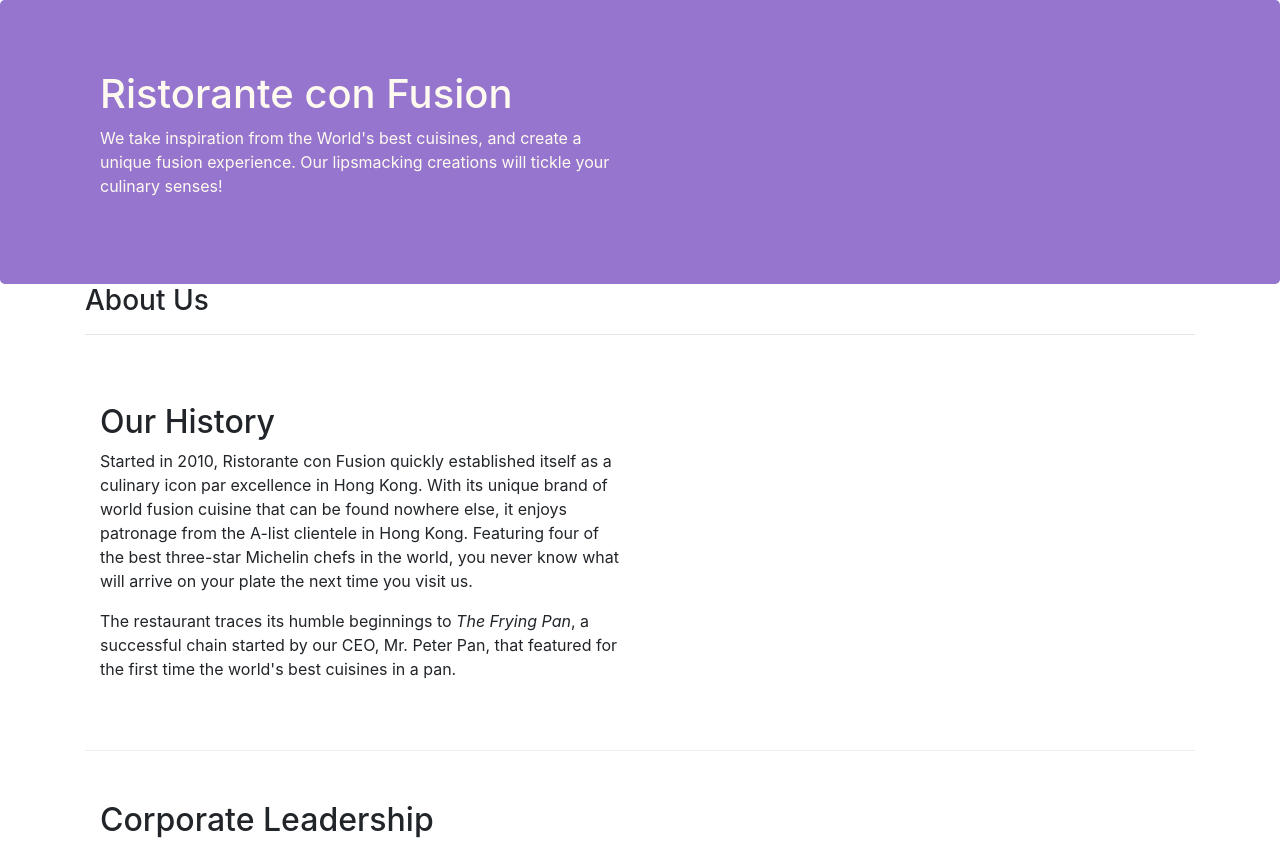
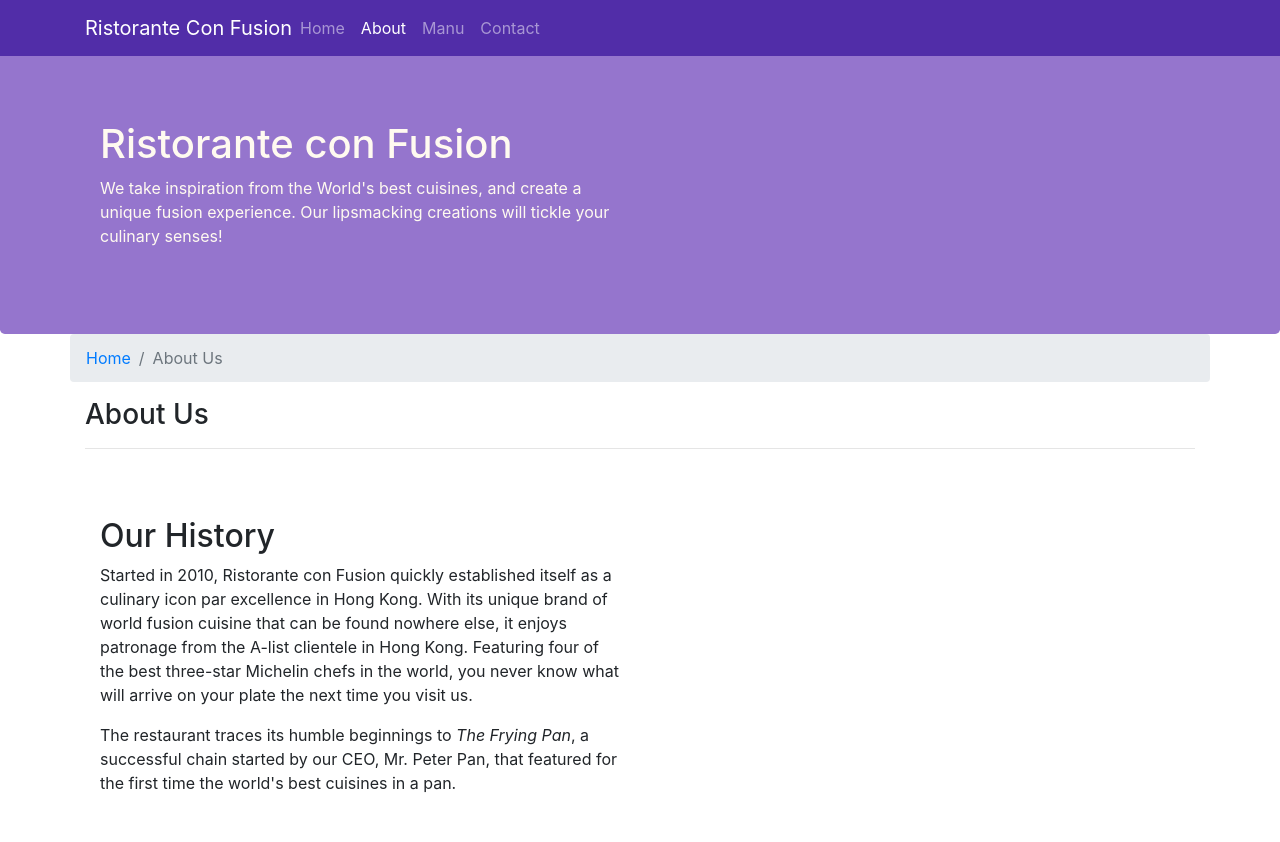
Before and after one commit to alirazaalisher/Bootstrap4, a website: page conFusion/aboutus.html in a window 1280 px wide. Shown: the top 842 px of the page. Drawn offline with nearby package versions, Linux system fonts and the light colour scheme.

Commit message:
Navbar and Breadcrumbs

```diff
--- a/conFusion/aboutus.html
+++ b/conFusion/aboutus.html
@@ -19,6 +19,22 @@
 	</head>
 
 	<body>
+		<nav class="navbar navbar-dark navbar-expand-sm  fixed-top">
+			<div class="container">
+				<button class="navbar-toggler" type="button" data-toggle="collapse" data-target="#Navbar">
+					<span class="navbar-toggler-icon"></span>
+				</button>
+				<a href="index.html" class="navbar-brand mr-auto">Ristorante Con Fusion</a>
+				<div class="collapse navbar-collapse" id="Navbar">
+					<ul class="navbar-nav mr-auto">
+						<li class="nav-item "><a href="index.html" class="nav-link">Home</a></li>
+						<li class="nav-item active"><a href="#" class="nav-link">About</a></li>
+						<li class="nav-item"><a href="#" class="nav-link">Manu</a></li>
+						<li class="nav-item"><a href="#" class="nav-link">Contact</a></li>
+					</ul>
+				</div>
+			</div>
+		</nav>
 		<header class="jumbotron">
 			<div class="container">
 				<div class="row row-header">
@@ -37,9 +53,13 @@
 
 		<div class="container">
 			<div class="row align-items-center">
+				<ol class="col-12 breadcrumb">
+					<li class="breadcrumb-item"><a href="./index.html">Home</a></li>
+					<li class="breadcrumb-item active">About Us</li>
+				</ol>
 				<div class="col-12 col-sm-12 col-md-12">
 					<h3>About Us</h3>
-					<hr />
+					<hr>
 				</div>
 			</div>
 
@@ -119,7 +139,7 @@
 					<div class="col-4 offset-1 col-sm-2">
 						<h5>Links</h5>
 						<ul class="list-unstyled">
-							<li><a href="#">Home</a></li>
+							<li><a href="index.html">Home</a></li>
 							<li><a href="#">About</a></li>
 							<li><a href="#">Menu</a></li>
 							<li><a href="#">Contact</a></li>
--- a/conFusion/css/styles.css
+++ b/conFusion/css/styles.css
@@ -27,3 +27,11 @@ address {
 	margin: 0px;
 	color: #0f0f0f;
 }
+body{
+    padding:50px 0px 0px 0px;
+    z-index:0;
+}
+
+.navbar-dark {
+     background-color: #512DA8;
+}
```
Also changed, not shown: conFusion/index.html (+18 -3 lines).
